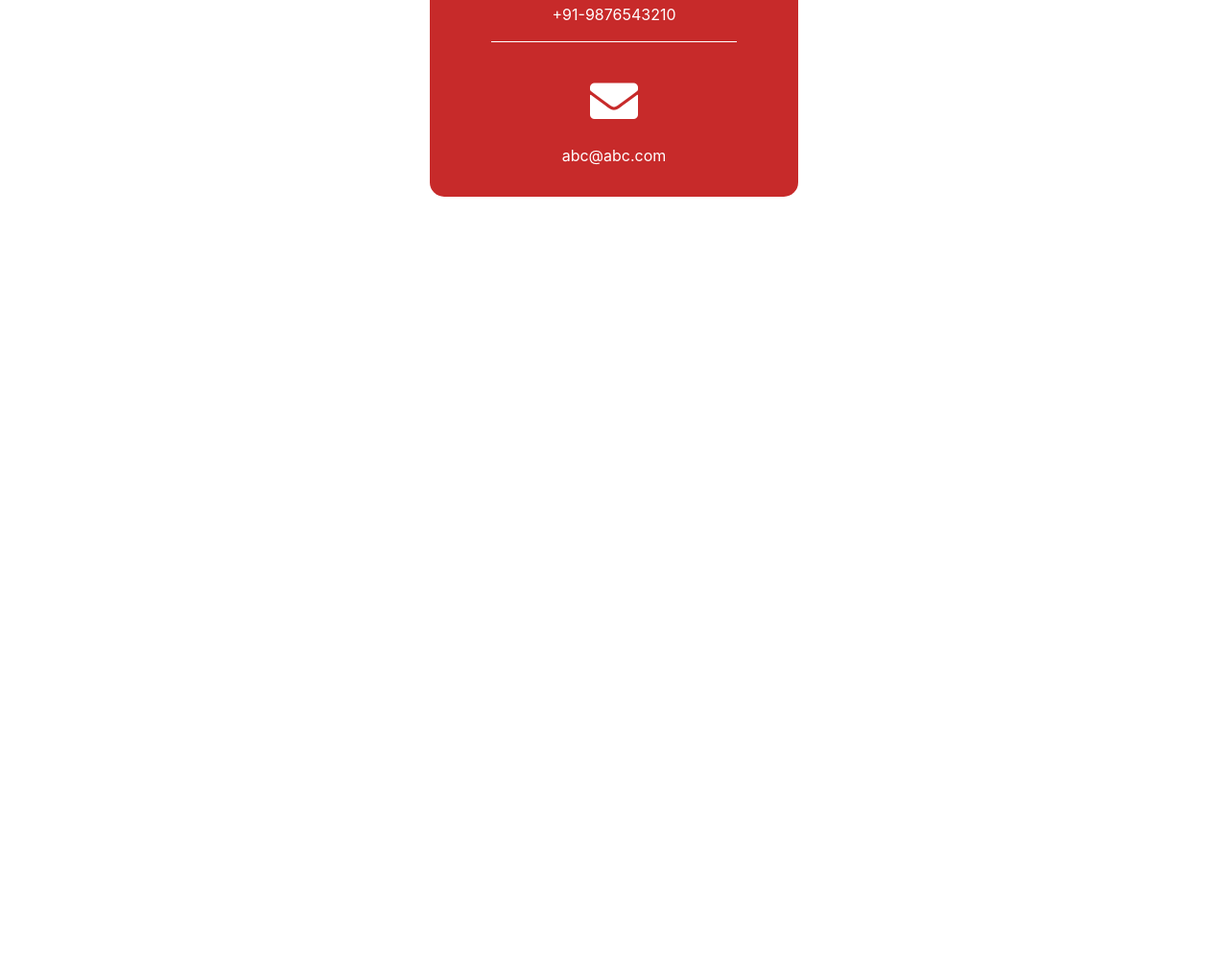
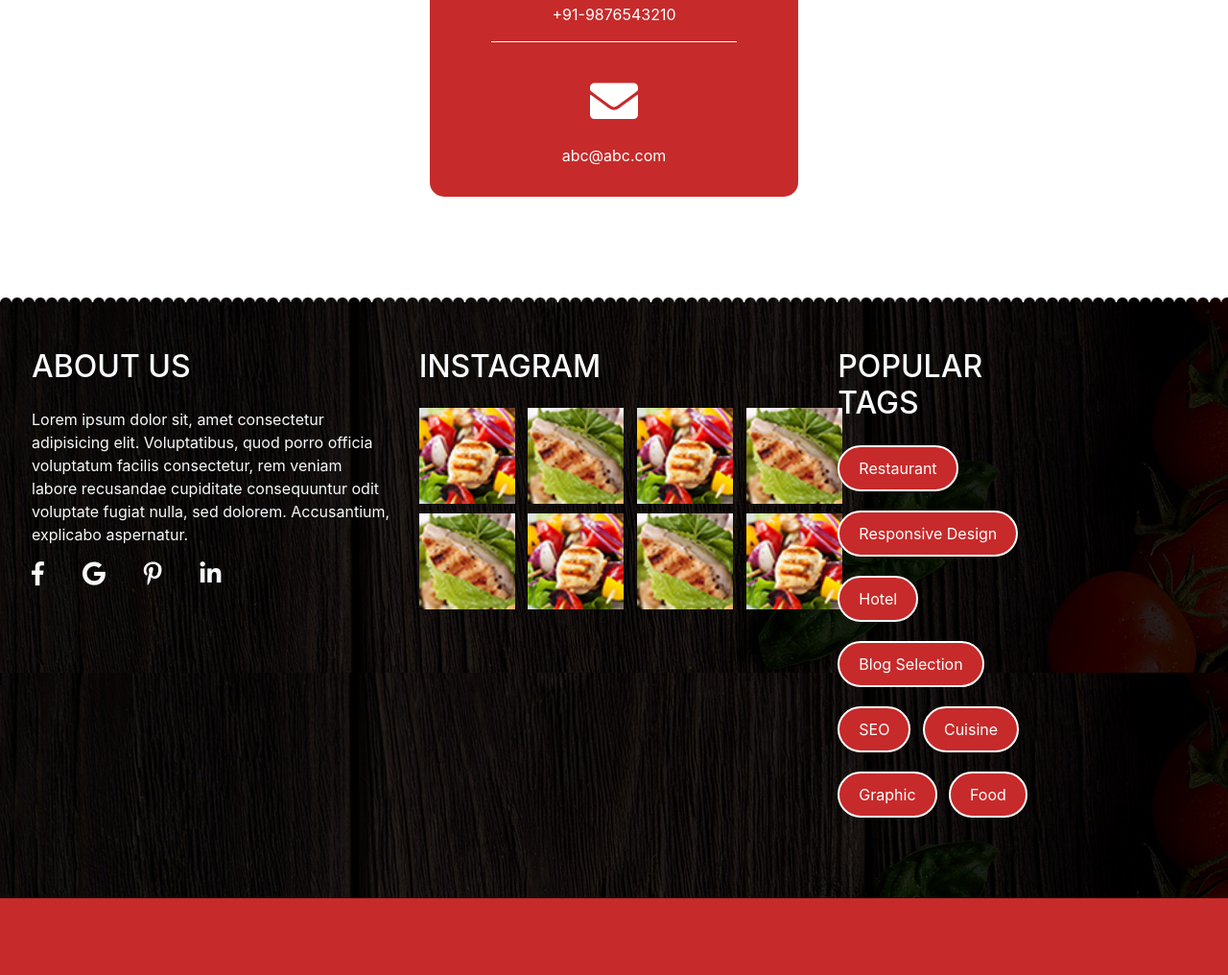
Before and after one commit to JonathanBerlemont/git_bootstrap_les_chefs, a website: page index.html in a window 1280 px wide. Shown: the part 6780-7796 px from the top of the page at 96% size. Before the commit the page ends 7085 px from the top, so only its background shows below. Drawn offline with nearby package versions, Linux system fonts and the light colour scheme.

Commit message:
fin footer

```diff
--- a/index.html
+++ b/index.html
@@ -82,7 +82,7 @@
                 <li class="list-inline-item"><a href="" class="bg-danger">LEARN MORE</a></li>
             </ul>
         </div>
-        <div class="dentele"></div>
+        <div class="dentele-top"></div>
     </header>
 
     <section id="section-1">
@@ -395,7 +395,9 @@
 
         <div id="contact-div">
             <i class="fas fa-map-marker-alt"></i>
-                <p>Lorem ipsum dolor sit amet consectetur adipisicing elit. Eum nihil repellendus eligendi blanditiis repellat dolorum aliquam repudiandae? Recusandae sunt, corporis suscipit incidunt dolor ipsam at quidem a quibusdam, eligendi pariatur?</p>
+            <p>Lorem ipsum dolor sit amet consectetur adipisicing elit. Eum nihil repellendus eligendi blanditiis
+                repellat dolorum aliquam repudiandae? Recusandae sunt, corporis suscipit incidunt dolor ipsam at quidem
+                a quibusdam, eligendi pariatur?</p>
             <hr>
             <i class="fas fa-phone"></i>
             <p>+91-9876543210</p>
@@ -405,6 +407,51 @@
         </div>
     </section>
 
+    <footer>
+        <div class="dentele-bot"></div>
+        <div class="row text-light mt-5 pb-5">
+            <div class="col-4 pl-5">
+                <h2 class="mb-4">ABOUT US</h2>
+                <p>Lorem ipsum dolor sit, amet consectetur adipisicing elit. Voluptatibus, quod porro officia
+                    voluptatum facilis consectetur, rem veniam labore recusandae cupiditate consequuntur odit voluptate
+                    fugiat nulla, sed dolorem. Accusantium, explicabo aspernatur.</p>
+                <i class="fab fa-facebook-f"></i><i class="fab fa-google"></i><i class="fab fa-pinterest-p"></i><i
+                    class="fab fa-linkedin-in"></i>
+            </div>
+
+            <div class="col-4">
+                <h2 class="mb-4">INSTAGRAM</h2>
+                <div class="row instagram-row">
+                    <div class="col-3"><img src="./images/instragram_gallery_img1.jpg" alt=""></div>
+                    <div class="col-3"><img src="./images/instragram_gallery_img2.jpg" alt=""></div>
+                    <div class="col-3"><img src="./images/instragram_gallery_img1.jpg" alt=""></div>
+                    <div class="col-3"><img src="./images/instragram_gallery_img2.jpg" alt=""></div>
+                </div>
+                <div class="row instagram-row">
+                    <div class="col-3"><img src="./images/instragram_gallery_img2.jpg" alt=""></div>
+                    <div class="col-3"><img src="./images/instragram_gallery_img1.jpg" alt=""></div>
+                    <div class="col-3"><img src="./images/instragram_gallery_img2.jpg" alt=""></div>
+                    <div class="col-3"><img src="./images/instragram_gallery_img1.jpg" alt=""></div>
+                </div>
+            </div>
+
+            <div class="col-4" id="popular-tags">
+                <h2 class="mb-4">POPULAR TAGS</h2>
+                <ul class="list-inline">
+                    <li class="list-inline-item"><a href="">Restaurant</a></li>
+                    <li class="list-inline-item"><a href="">Responsive Design</a></li>
+                    <li class="list-inline-item"><a href="">Hotel</a></li>
+                    <li class="list-inline-item"><a href="">Blog Selection</a></li>
+                    <li class="list-inline-item"><a href="">SEO</a></li>
+                    <li class="list-inline-item"><a href="">Cuisine</a></li>
+                    <li class="list-inline-item"><a href="">Graphic</a></li>
+                    <li class="list-inline-item"><a href="">Food</a></li>
+                </ul>
+            </div>
+        </div>
+        <div id="barre-rouge"></div>
+    </footer>
+
 </body>
 
 </html>
--- a/src/scss/style.scss
+++ b/src/scss/style.scss
@@ -66,7 +66,7 @@ header {
     }
 }
 
-.dentele {
+.dentele-top {
     background-color: rgb(44, 43, 43);
     background-image: url(../../images/bottom_decoration_img.png);
     height: 10px;
@@ -279,3 +279,47 @@ header {
         }
     }
 }
+
+footer {
+    background-image: url(../../images/footer_background.jpg);
+    .dentele-bot {
+        background-image: url(../../images/footer_bottom_decoration_img.png);
+        height: 10px;
+    }
+    i {
+        font-size: 25px;
+        margin-right: 40px;
+    }
+
+    .instagram-row {
+        width: 455px;
+        margin-bottom: 10px;
+        img {
+            width: 100px;
+        }
+    }
+
+    #popular-tags {
+        padding-right: 200px;
+        a{
+            display: block;
+            color: white;
+            background-color: $danger;
+            border-radius: 25px;
+            border: solid white 2px;
+            padding: 10px 20px 10px 20px;
+            margin-bottom: 20px;
+
+            &:hover {
+                text-decoration: none;
+            }
+        }
+    }
+
+    #barre-rouge {
+        bottom: 0;
+        height: 80px;
+        width: 100%;
+        background-color: $danger;
+    }
+}
```
Also changed, not shown: src/scss/style.css, 1 other file. Lines whose indentation alone changed are shown as unchanged.
